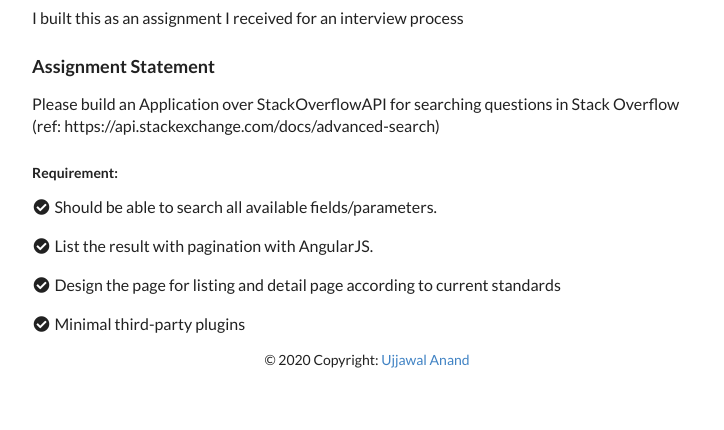
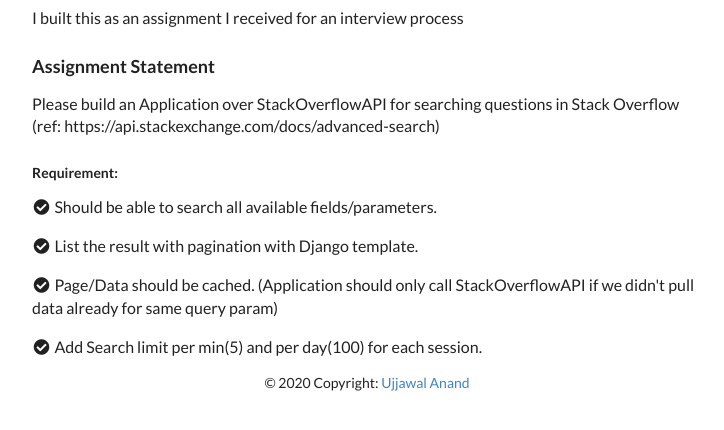
Before and after one commit to Ujjawal-Anand/Stackflow, a Django app: page /about/ in a window 1280 px wide. Shown: the part 352-782 px from the top of the page, without its empty margins (273-997 px from the left). Run offline with Django 3.2, Linux system fonts and the light colour scheme; some libraries are stand-ins or nearby versions.

Commit message:
updated details page

```diff
--- a/core/templates/about.html
+++ b/core/templates/about.html
@@ -5,7 +5,7 @@
     <h2 class="ui icon header aligned center">
         <i class="circular stack overflow icon"></i>
         StackFlow <br /> <small>Built by - <a href="https://github.com/andy1729" target="blank">Ujjawal Anand</a></small> <br />
-        <small><a href="https://github.com/andy1729/Stackflow-angular" target="blank">Github Repo</a></small> <br />
+        <small><a href="https://stackflowsearch.herokuapp.com/" target="blank">Github Repo</a></small> <br />
         <small><a href="https://andy1729.github.io/Stackflow-angular" target="blank">Live Preview</a> </small>
     </h2>
 
@@ -19,8 +19,9 @@
 <p>Please build an Application over StackOverflowAPI for searching questions in Stack Overflow (ref: https://api.stackexchange.com/docs/advanced-search)</p>
 <h5>Requirement:</h5>
 <p><i class="check circle icon"></i>Should be able to search all available fields/parameters.</p>
-<p><i class="check circle icon"></i>List the result with pagination with AngularJS.</p>
-<p><i class="check circle icon"></i>Design the page for listing and detail page according to current standards</p>
-<p><i class="check circle icon"></i>Minimal third-party plugins</p>
+<p><i class="check circle icon"></i>List the result with pagination with Django template.</p>
+<p><i class="check circle icon"></i>Page/Data should be cached. (Application should only call
+        StackOverflowAPI if we didn't pull data already for same query param)</p>
+<p><i class="check circle icon"></i>Add Search limit per min(5) and per day(100) for each session.</p>
 </div>
 {% endblock content %}
```
